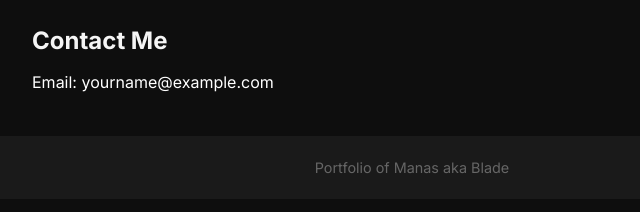
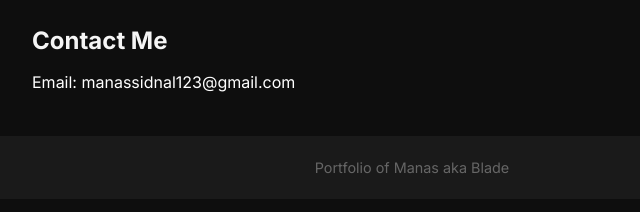
Before and after one commit to Blade0503/my_portfolio, a plain HTML site: page versions/v1/index.html in a window 1280 px wide. Shown: the part 502-714 px from the top of the page, 228-868 px from the left. Drawn offline with Linux system fonts and the light colour scheme; files that its build step writes are made by us from their sources.

Commit message:
updated email in all versions

```diff
--- a/versions/v1/index.html
+++ b/versions/v1/index.html
@@ -35,7 +35,7 @@
 
   <section id="contact">
     <h2>Contact Me</h2>
-    <p>Email: yourname@example.com</p>
+    <p>Email: manassidnal123@gmail.com</p>
   </section>
 
   <footer>
```
Also changed, not shown: index.html (+1 -1 lines), versions/v2/index.html (+1 -1 lines), versions/v3/index.html (+1 -1 lines), versions/v4/index.html (+1 -1 lines).
